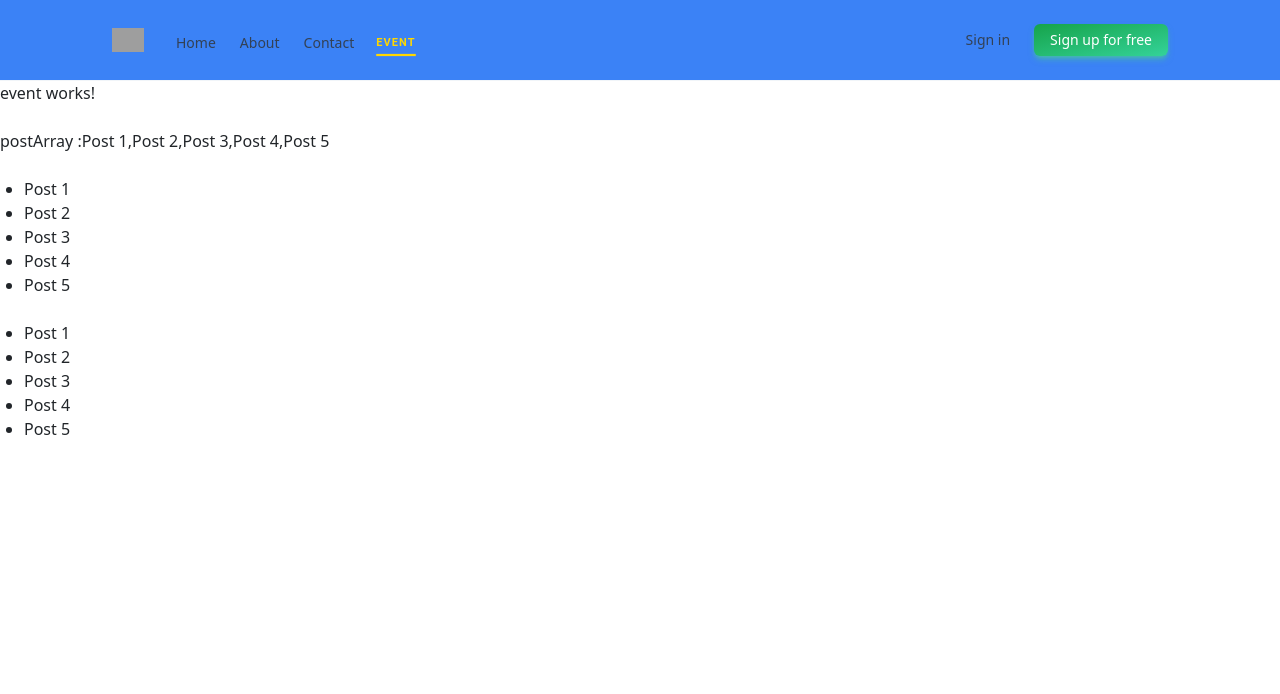
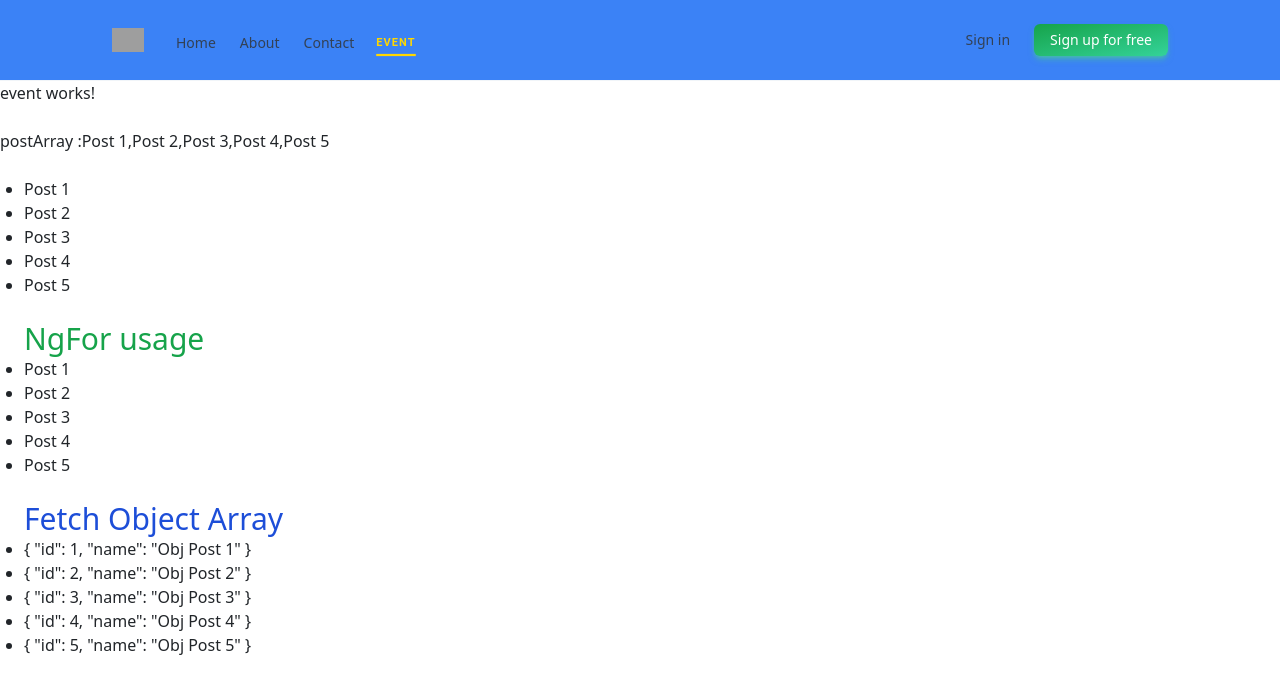
Before and after one commit to DushanMalind/Angular-Learning, an Angular app: page /event in a window 1280 px wide. Shown: the top 694 px of the page. Built offline with nearby package versions, Linux system fonts and the light colour scheme; grey boxes are pictures that could not be loaded.

Commit message:
Fetch Object Array

```diff
--- a/src/app/event/event.component.html
+++ b/src/app/event/event.component.html
@@ -18,6 +18,16 @@
 <br>
 
 <!--NgFor usage-->
+<h1 class="ml-6 text-3xl text-green-600">NgFor usage</h1>
 <ul class="list-disc pl-6">
   <li *ngFor="let post of postArray">{{ post }}</li>
 </ul>
+
+<br>
+
+<!--Fetch Object Array NgFor usage-->
+<h1 class="ml-6 text-3xl text-blue-700">Fetch Object Array</h1>
+
+<ul class="list-disc pl-6">
+  <li *ngFor="let post of objArray">{{ post | json }}</li>
+</ul>
--- a/src/app/event/event.component.ts
+++ b/src/app/event/event.component.ts
@@ -1,11 +1,12 @@
 import { Component } from '@angular/core';
-import {NgForOf} from "@angular/common";
+import {JsonPipe, NgForOf} from "@angular/common";
 
 @Component({
   selector: 'app-event',
   standalone: true,
   imports: [
-    NgForOf
+    NgForOf,
+    JsonPipe
   ],
   templateUrl: './event.component.html',
   styleUrl: './event.component.css'
@@ -15,6 +16,17 @@ export class EventComponent {
   /*NgFor Directive*/
   postArray:Array<string>=['Post 1','Post 2','Post 3','Post 4','Post 5'];
 
+  /*Fetch Object Array*/
+
+  objArray:Array<object>=[
+    {id:1,name:'Obj Post 1'},
+    {id:2,name:'Obj Post 2'},
+    {id:3,name:'Obj Post 3'},
+    {id:4,name:'Obj Post 4'},
+    {id:5,name:'Obj Post 5'}
+  ];
+
+
   constructor() {
     for (let i = 0; i < this.postArray.length; i++) {
       console.log(this.postArray[i]);
```
